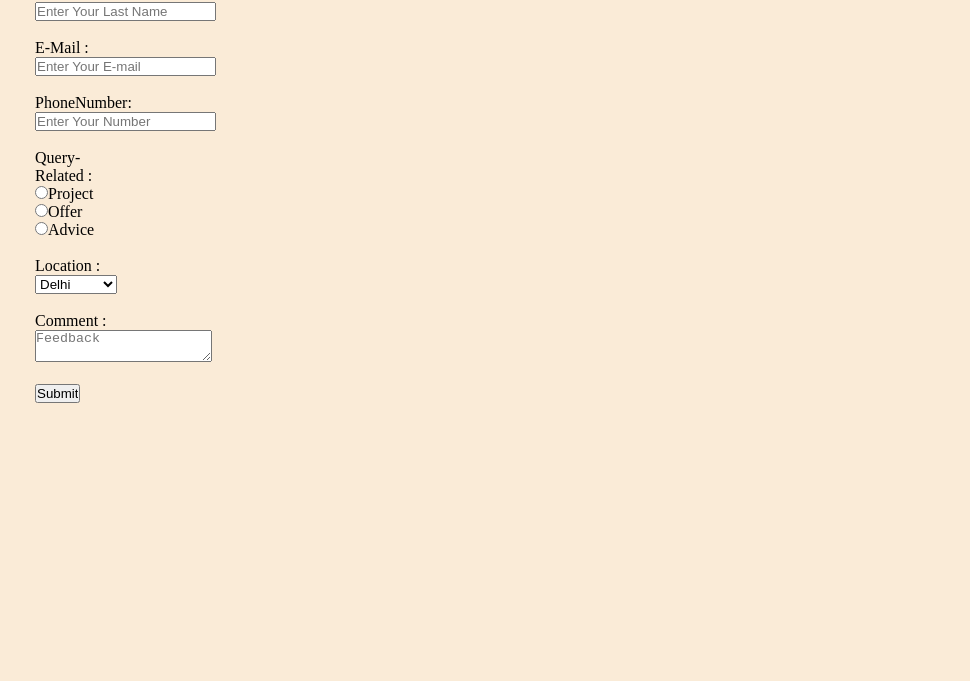
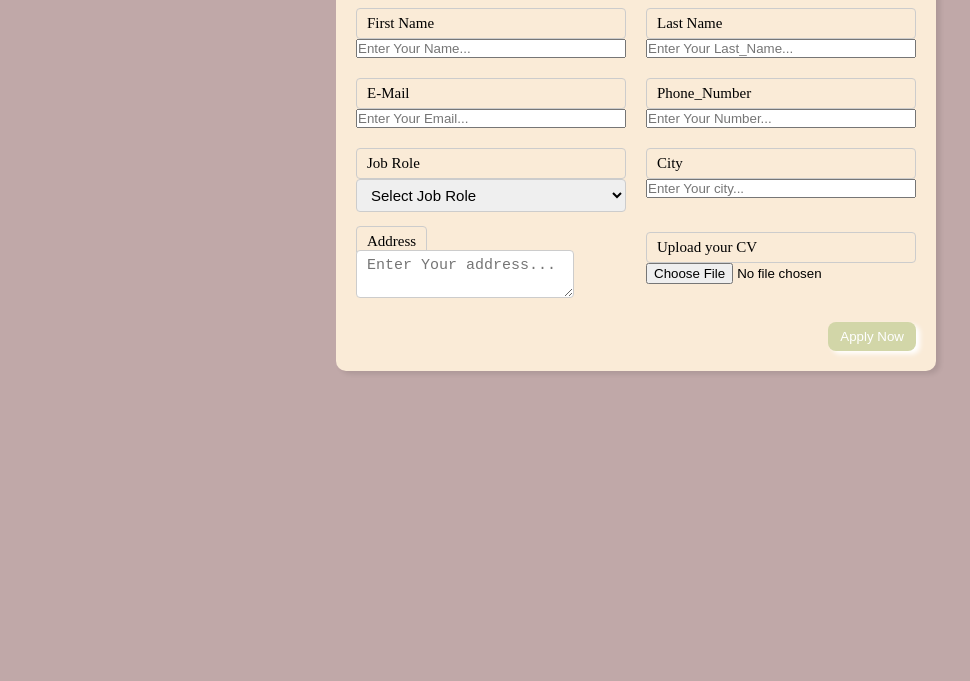
Before and after one commit to Ashish4021/Registration, a plain HTML site: page Index.html in a window 1280 px wide. Shown: the part 119-800 px from the top of the page, without its empty margins (4-974 px from the left). Drawn offline with Linux system fonts and the light colour scheme.

Commit message:
HTML & CSS Modified

```diff
--- a/Index.html
+++ b/Index.html
@@ -7,48 +7,68 @@
     <link rel="stylesheet" href="style.css">
 </head>
 <body>
-    <div class="Contact">
-        <div class="first">
-           <h3 class="second">Contact.us</h3>
-           <br>
-           <div class="form">
-           <form action="Post" class="third">
-            <label for="Name">First Name : </label>
-            <input id="Name" type="text" placeholder="Enter First Your Name">
-            <br><br>
-            <label for="LName">Last Name : </label>
-            <input id="LName" type="text" placeholder="Enter Your Last Name">
-            <br><br>
-            <label for="Email">E-Mail : </label>
-            <input id="Email" type="Email" placeholder="Enter Your E-mail">
-            <br><br>
-            <label for="Number">PhoneNumber: </label>
-            <input id="Number" type="number" placeholder="Enter Your Number">
-            <br><br>
-            <label for="radio">Query-Related : </label>
-            <br>
-            <input id="radio" type="radio" name="Query-Related">Project<br>
-            <input id="radio" type="radio" name="Query-Related">Offer<br>
-            <input id="radio" type="radio" name="Query-Related">Advice
-            <br><br>
-            <label for="Select">Location : </label>
-            <select id="Location" name="city">
-                <option value="Delhi">Delhi</option>
-                <option value="Gurugram">Gurugram</option>
-                <option value="Noida">Noida</option>
-            </select>
-            <br><br>
-            <label for="Feedback">Comment : </label>
-            <textarea id="Feedback" name="Feedback" placeholder="Feedback"></textarea>
-            <br><br>
-            <input type="submit" values="submit">
-           </form>
-        </div>
-        </div>
+    <div class="container">
+        <div class="apply_box">
+            <h1>Application</h1>
+
+            <form action="Never">
+                <div class="form_container">
+            <div class="form_control">
+                <label for="First_name">First Name</label>
+                <input id="First_name" name="First_name" placeholder="Enter Your Name..."/>
+            </div>
+
+            <div class="form_control">
+                <label for="Last_name">Last Name</label>
+                <input id="Last_name" name="Last_name" placeholder="Enter Your Last_Name..."/>
+            </div>
+
+            <div class="form_control">
+                <label for="E-Mail">E-Mail</label>
+                <input id="E-Mail" name="E-Mail_name" placeholder="Enter Your Email..."/>
+            </div>
+
+            <div class="form_control">
+                <label for="number">Phone_Number</label>
+                <input id="number" type="number" placeholder="Enter Your Number...">
+            </div>
+
+            <div class="form_control">
+                <label for="Job_Role">Job Role</label>
+                <select id="job_role" name="job_role">
+                    <option value="">Select Job Role</option>
+                    <option value="Frontend">Frontend Developer</option>
+                    <option value="Backend">Backend Developer</option>
+                    <option value="Full Stack">Full Stack Developer</option>
+                    <option value="UI UX">UI UX Designer</option>
+                </select>
+            </div>
+
+            <div class="form_control">
+                <label for="city">City </label>
+                <input id="city" name="city" placeholder="Enter Your city..."/>
+            </div>
+
+
+            <div class="Textarea_control">
+                <label for="address">Address</label>
+                <textarea id="address" name="address" row="4" cols="20" placeholder="Enter Your address..."></textarea>
+            </div>
 
 
 
+            <div class="form_control">
+                <label for="Upload">Upload your CV </label>
+                <input id="city" type="file" name="upload"/>
+            </div>
+            </div>
+
+            <div class="button_container">
+                <button type="Submit">Apply Now</button>
+            </div>
+
+            </form>
+        </div>
     </div>
-
 </body>
 </html>
--- a/Style.css
+++ b/Style.css
@@ -1,26 +1,65 @@
 *{
     margin:0;
     padding:0;
-    box-sizing:border-box;
+    box-sizing: border-box;
 }
 body{
-    height:100vh;
+    background-color: rgb(192, 168, 168);
+}
+.container{
+    max-width:900px;
+    margin:0 auto;
+}
+.apply_box{
+    max-width:600px;
+    padding:20px;
+    background-color:antiquewhite;
+    margin:0 auto;
+    margin-top:50px;
+    box-shadow:4px 3px 5px rgba(1, 1, 1, 0.1);
+    border-radius:10px;
+}
+.form_container{
+    margin-top:20px;
+    display:grid;
+    grid-template-columns: repeat(auto-fit, minmax(200px, 1fr));
+    gap:20px;
+}
+.form_control{
     display:flex;
-    background-color: antiquewhite;
+    margin-bottom:column;
+    flex-direction: column;
 }
-.first{
-    position:relative;
-    height:40px;
-    width:90px;
-    border-radius:30px;
-    background-color: rgb(240, 232, 186);
-    padding:3px;
-    margin-left:40%;
-    margin-right:50%;
-    margin-top:5%;
-    margin-bottom:90%;
 
+
+label, select, textarea{
+    padding: 6px 10px;
+    border: 1px solid #ccc;
+    border-radius:4px;
+    font-size: 15px;
 }
-.form{
 
+input:focus{
+    outline-color:rgb(194, 133, 133);
 }
+
+.button_container{
+    display:flex;
+    justify-content: end;
+    margin-top:20px;
+}
+button{
+    background-color: rgb(210, 214, 168);
+    border: transparent solid 2px;
+    padding: 5px 10px;
+    color:white;
+    border-radius:8px;
+    transition:0.3s ease_in;
+    box-shadow: 4px 3px 5px;
+}
+button:hover{
+    background-color: #ccc;
+    border: 2px solid rgb(38, 66, 57);
+    color:black;
+    transition: 0.3s ease_out;
+}
```
